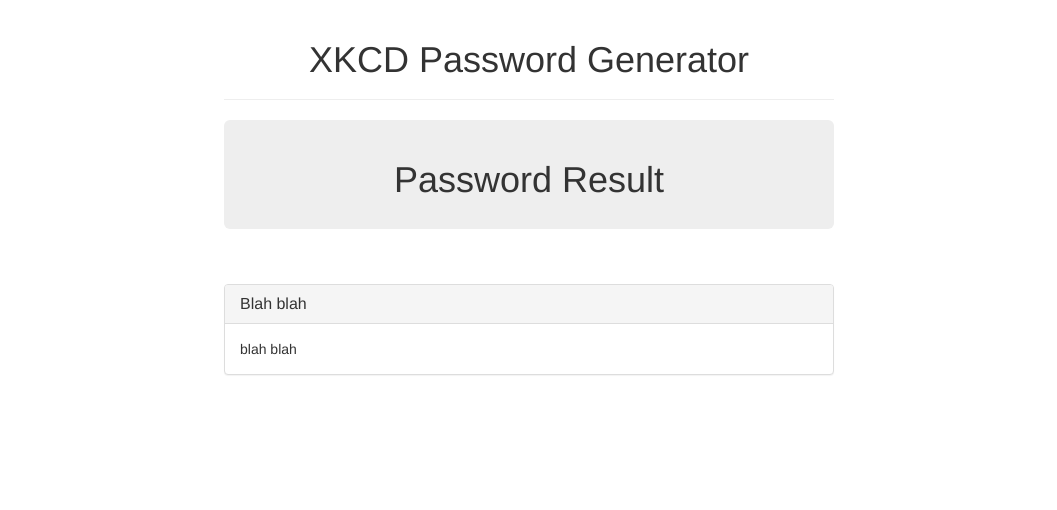
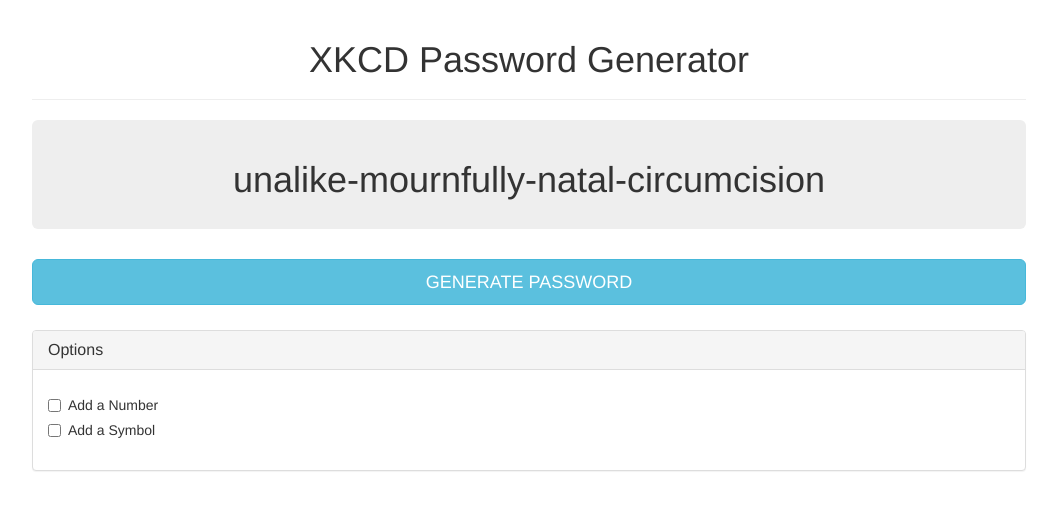
Before and after one commit to tsesamson/p2, a PHP site: page / in a window 1280 px wide. Shown: the top 510 px of the page, without its empty margins (111-1168 px from the left). Run offline with PHP 8.4, Linux system fonts and the light colour scheme; some libraries are stand-ins or nearby versions.

Commit message:
Added logic file with dictionary function and password generation function. Added form and option on index.php along with password display.

```diff
--- a/index.php
+++ b/index.php
@@ -1,3 +1,9 @@
+<?php
+  error_reporting(E_ALL);
+  ini_set('display_errors', 1);
+  require_once('logic.php');
+?>
+
 <!DOCTYPE html>
 <html>
 <head>
@@ -15,7 +21,7 @@
 		}
 
 		.container {
-			width:50%;
+			width:80%;
 			min-width:600px;
 			margin-bottom:50px;
 		}
@@ -25,6 +31,7 @@
 			margin:auto;
 			width:50%;
 		}
+
 		.hero-unit {
 			padding:20px;
 			margin-bottom:30px;
@@ -51,22 +58,38 @@
     </div>
 
     <div class="hero-unit">
-	<h1>Password Result</h1>
+	<h1><?php echo getXkcdPassword(); ?></h1>
+    </div>
+
+
+<form method="get" action="/">
+    <div class="row">
+      <div class="col-lg-12">
+        <button type="button" class="btn btn-info btn-lg btn-block">GENERATE PASSWORD</button>
+      </div>
     </div>
 
     <div class="row">
       <div class="col-lg-12">
         <div class="panel panel-default" style="margin-top:25px;">
           <div class="panel-heading">
-            <h2 class="panel-title">Blah blah</h2>
+            <h2 class="panel-title">Options</h2>
           </div>
           <div class="panel-body">
-	  blah blah
+              <div class="form-group">
+                <div class="checkbox">
+                  <label><input type="checkbox"> Add a Number</label>
+                </div>
+                <div class="checkbox">
+                  <label><input type="checkbox"> Add a Symbol</label>
+                </div>
+              </div>
+
           </div>
         </div>
       </div>
     </div>
-
+</form>
 
 	</div>
 
--- /dev/null
+++ b/logic.php
@@ -0,0 +1,32 @@
+<?php
+
+  //Function used to load the dictionary
+  function getDict() {
+    try {
+      $dic = file('corncob_lowercase.txt', FILE_IGNORE_NEW_LINES | FILE_SKIP_EMPTY_LINES);
+    } catch (Exception $e) {
+      echo 'Caught exception: ', $e->getMessage(), "\n";
+    }
+
+    return $dic;
+  }
+
+  function getXkcdPassword($numOfWords=4, $delimiter='-', $numOfSpecialChar=0, $addNum=false, $addSym=false, $isCamelCase=false, $isProperCase=false, $maxLength=8){
+    $result = ''; //Define varibale for password result
+    $dic = getDict();
+
+    //For loop to generate the password
+    for($i = 0; $i <$numOfWords; $i++) {
+        $randNum = rand(0, count($dic));
+        $result .= $dic[$randNum];
+
+        //Don't add delimiter if it is the last word
+        if($i < $numOfWords -1) {
+          $result .= $delimiter;
+        }
+    }
+
+    return $result;
+  }
+
+?>
```
